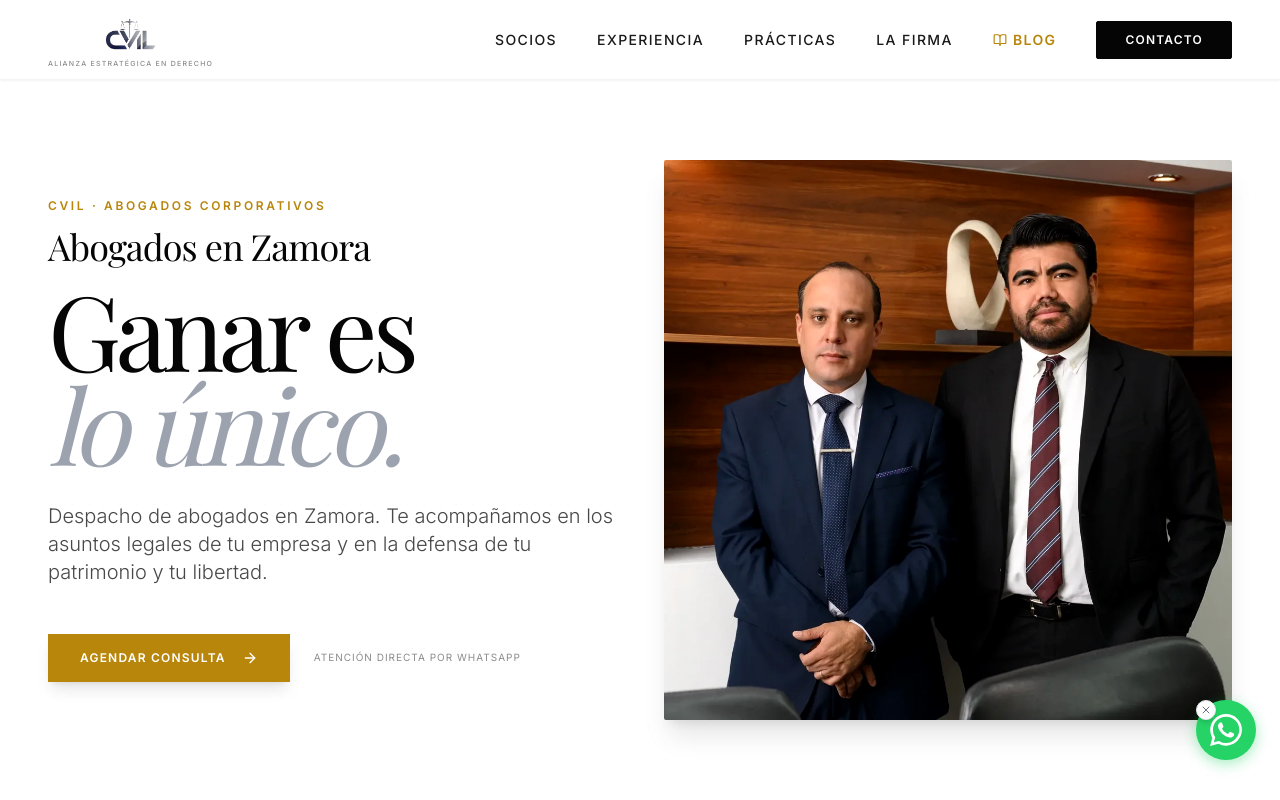
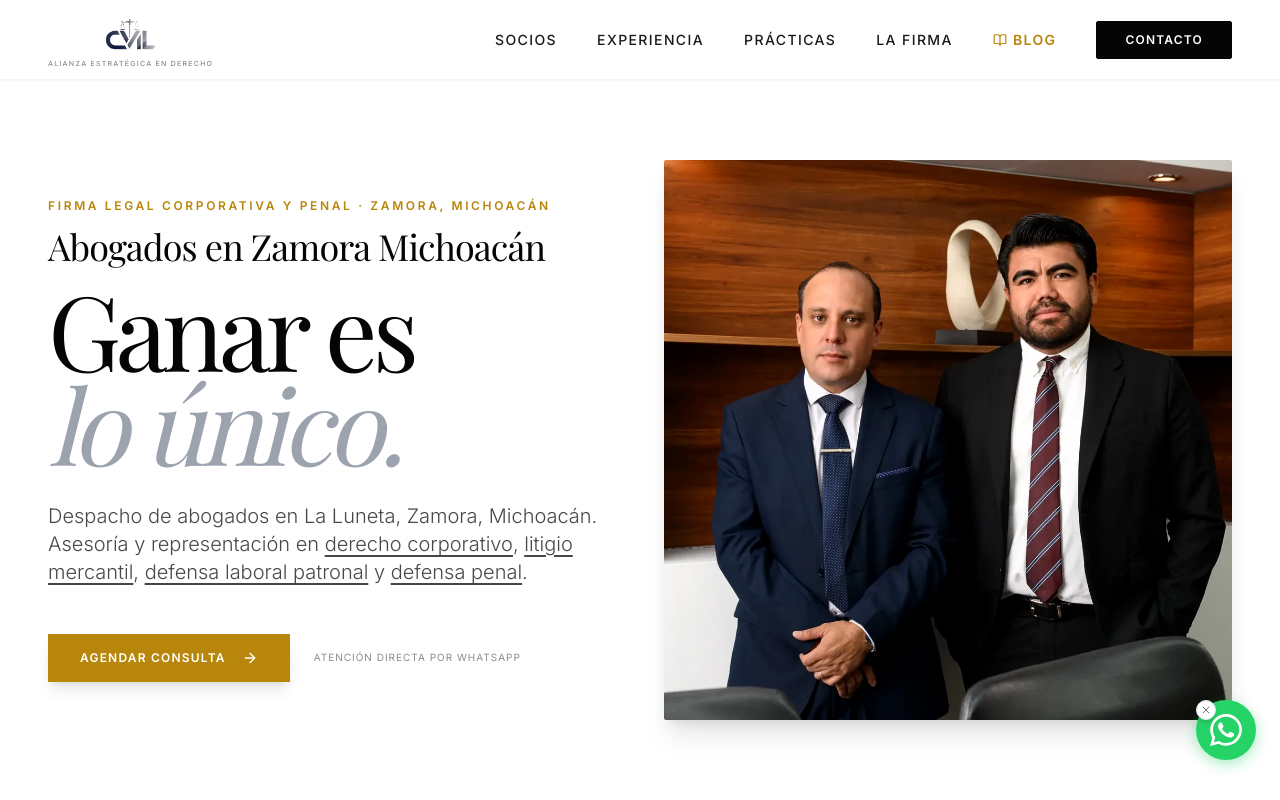
Before and after one commit to renavistudio/CVIL, a React (Vite) app: page / in a window 1280 px wide. Shown: the top 800 px of the page. Built offline with nearby package versions, Linux system fonts and the light colour scheme; a web font is replaced by a local one.

Commit message:
revert: restore proven ranking configuration from commit 3ec2bae

```diff
--- a/components/Footer.tsx
+++ b/components/Footer.tsx
@@ -8,22 +8,22 @@ const Footer: React.FC = () => (
       <div className="flex flex-col md:flex-row justify-between items-center gap-6 pb-8 border-b border-white/10">
         <div className="flex flex-col items-center md:items-start text-center md:text-left">
           <a href="/" className="inline-block"><Logo showText className="h-10 invert brightness-0" /></a>
-          <p className="text-xs text-gray-400 mt-2 font-light tracking-wide">Cerca de ti cuando necesitas tomar una decisión.</p>
+          <p className="text-xs text-stone mt-2 font-light tracking-wide">Firma legal corporativa · Asesoría a empresas, contratos y acuerdos de socios en Zamora, Michoacán.</p>
         </div>
-        <a href="https://maps.google.com/?cid=8710019042285162848" target="_blank" rel="noopener noreferrer" className="inline-flex items-center gap-2 text-sm hover:text-white"><MapPin className="w-4 h-4" />Cómo llegar</a>
+        <a href="https://maps.google.com/?cid=8710019042285162848" target="_blank" rel="noopener noreferrer" className="inline-flex items-center gap-2 text-sm hover:text-white"><MapPin className="w-4 h-4" />Ver ubicación y opiniones en Google</a>
       </div>
-      <nav aria-label="Enlaces del despacho" className="py-8 grid grid-cols-2 md:grid-cols-3 gap-x-8 gap-y-4 text-sm text-gray-300">
-        <a href="/derecho-corporativo-zamora" className="hover:text-white">Contratos</a>
-        <a href="/abogados-corporativos-zamora" className="hover:text-white">Empresas y socios</a>
-        <a href="/abogados-laborales-zamora" className="hover:text-white">Asuntos laborales</a>
-        <a href="/abogados-mercantiles-zamora" className="hover:text-white">Cobranza y litigios</a>
+      <nav aria-label="Enlaces del despacho" className="py-6 flex flex-wrap items-center gap-x-6 gap-y-3 text-xs text-stone">
+        <a href="/derecho-corporativo-zamora" className="hover:text-white">Revisión y elaboración de contratos</a>
+        <a href="/abogados-corporativos-zamora" className="hover:text-white">Abogados corporativos</a>
+        <a href="/abogados-laborales-zamora" className="hover:text-white">Defensa laboral patronal</a>
+        <a href="/abogados-mercantiles-zamora" className="hover:text-white">Litigio mercantil y cobranza</a>
         <a href="/abogados-penalistas-zamora" className="hover:text-white">Defensa penal</a>
-        <a href="/#services" className="hover:text-white">Todas las áreas</a>
+        <a href="/#services" className="hover:text-white">Especialidades legales</a>
         <a href="/blog" className="text-[#E8CA9D] hover:text-white">Guías legales</a>
         <a href="/aviso-de-privacidad" className="hover:text-white">Aviso de privacidad</a>
-        <a href="https://www.linkedin.com/company/cvil-abogados" target="_blank" rel="noopener noreferrer" className="hover:text-white">LinkedIn</a>
+        <a href="https://www.linkedin.com/company/cvil-abogados" target="_blank" rel="noopener noreferrer" className="hover:text-white">LinkedIn de CVIL</a>
       </nav>
-      <div className="pt-6 border-t border-white/10 flex flex-col md:flex-row justify-between items-center gap-4 text-xs text-gray-400">
+      <div className="pt-6 border-t border-white/10 flex flex-col md:flex-row justify-between items-center gap-4 text-xs text-stone">
         <div className="flex flex-wrap items-center gap-x-4 gap-y-2 text-center md:text-left">
           <span>Calle Suiza 721, Piso 3, La Luneta, 59689 Zamora de Hidalgo, Michoacán.</span>
           <a href="https://wa.me/524432735543" target="_blank" rel="noopener noreferrer" className="hover:text-white">WhatsApp: 443 273 5543</a>
--- a/components/Hero.tsx
+++ b/components/Hero.tsx
@@ -12,10 +12,10 @@ const Hero: React.FC = () => {
             <img src="/images/dsc/DSC_6061_opt.webp" width="800" height="600" alt="Socios fundadores de CVIL Abogados Corporativos" fetchPriority="high" className="w-full h-full object-cover object-top contrast-[1.05]" />
           </button>
           <div className="lg:order-1">
-            <p className="text-[10px] lg:text-xs uppercase tracking-[0.22em] text-gold font-semibold mb-3">CVIL · Abogados Corporativos</p>
-            <h1 className="text-2xl sm:text-3xl lg:text-4xl font-serif font-medium tracking-tight mb-4 text-obsidian">Abogados en Zamora</h1>
+            <p className="text-[10px] lg:text-xs uppercase tracking-[0.22em] text-gold font-semibold mb-3">Firma legal corporativa y penal · Zamora, Michoacán</p>
+            <h1 className="text-2xl sm:text-3xl lg:text-4xl font-serif font-medium tracking-tight mb-4">Abogados en Zamora Michoacán</h1>
             <p className="text-[13vw] lg:text-[6.5rem] leading-[0.9] font-serif font-medium tracking-tighter mb-6 lg:mb-8">Ganar es <br /><span className="italic text-gray-400 font-light">lo único.</span></p>
-            <p className="text-base lg:text-xl text-charcoal/80 font-light leading-relaxed max-w-2xl">Despacho de abogados en Zamora. Te acompañamos en los asuntos legales de tu empresa y en la defensa de tu patrimonio y tu libertad.</p>
+            <p className="text-base lg:text-xl text-charcoal/80 font-light leading-relaxed max-w-2xl">Despacho de abogados en La Luneta, Zamora, Michoacán. Asesoría y representación en <a href="/abogados-corporativos-zamora" className="underline underline-offset-4">derecho corporativo</a>, <a href="/abogados-mercantiles-zamora" className="underline underline-offset-4">litigio mercantil</a>, <a href="/abogados-laborales-zamora" className="underline underline-offset-4">defensa laboral patronal</a> y <a href="/abogados-penalistas-zamora" className="underline underline-offset-4">defensa penal</a>.</p>
             <div className="mt-8 lg:mt-12 flex flex-wrap gap-6 items-center">
               <a href="https://wa.me/524432735543?text=Hola%2C%20me%20interesa%20agendar%20una%20consulta%20con%20CVIL%20Abogados." target="_blank" rel="noopener noreferrer" className="inline-flex items-center justify-center gap-4 bg-gold text-white px-8 py-4 text-xs font-bold uppercase tracking-widest hover:bg-obsidian transition-colors shadow-lg w-full sm:w-auto">Agendar consulta<ArrowRight className="w-4 h-4" /></a>
               <span className="text-[10px] text-stone uppercase tracking-widest">Atención directa por WhatsApp</span>
--- a/components/Partners.tsx
+++ b/components/Partners.tsx
@@ -223,7 +223,7 @@ const Partners: React.FC<{ onOpenSocio?: (id: number) => void; paused?: boolean
                             Nuestros Socios &amp; Equipo.
                         </h2>
                         <p className="text-charcoal/70 font-light text-base leading-relaxed mb-8">
-                            Abogados en Zamora con sólida trayectoria y visión estratégica en derecho corporativo, litigio mercantil, laboral y penal.
+                            Defensa de prestigio guiada por socios con sólida trayectoria y visión estratégica en cada rama del derecho.
                         </p>
 
                         {/* Custom Slider Navigation (Arrows & Dots) — desktop only */}
--- a/data/site.js
+++ b/data/site.js
@@ -346,9 +346,9 @@ export const SITE = {
 // One source of truth for the HTML response and the running React application.
 export const PAGE_META = {
   '/': {
-    type: 'home', title: 'Abogados en Zamora | CVIL',
-    h1: 'Abogados en Zamora',
-    description: 'Despacho de abogados en Zamora, Michoacán. Asesoría y representación en derecho corporativo, mercantil, defensa laboral patronal y penal en La Luneta.',
+    type: 'home', title: 'Abogados en Zamora, Michoacán | CVIL',
+    h1: 'Abogados en Zamora Michoacán',
+    description: 'Despacho de abogados en Zamora, Michoacán. Derecho corporativo, mercantil, defensa laboral patronal y penal. Oficinas en La Luneta. Agenda con CVIL.',
   },
   '/blog': {
     type: 'blog', title: 'Guías legales para empresas en Zamora | CVIL Abogados',
--- a/index.html
+++ b/index.html
@@ -30,22 +30,22 @@
   <meta name="theme-color" content="#050505" />
 
   <!-- SEO PRIMARIO -->
-  <title>Abogados en Zamora | CVIL</title>
-  <meta name="description" content="Despacho de abogados en Zamora, Michoacán. Asesoría y representación en derecho corporativo, mercantil, defensa laboral patronal y penal en La Luneta." />
+  <title>Abogados en Zamora, Michoacán | CVIL</title>
+  <meta name="description" content="Despacho de abogados en Zamora, Michoacán. Derecho corporativo, mercantil, defensa laboral patronal y penal. Oficinas en La Luneta. Agenda con CVIL." />
   <link rel="canonical" href="https://cvilabogados.mx/" />
 
   <!-- OPEN GRAPH (Social Media) -->
   <meta property="og:type" content="website" />
-  <meta property="og:title" content="Abogados en Zamora | CVIL" />
-  <meta property="og:description" content="Despacho de abogados en Zamora, Michoacán. Asesoría y representación en derecho corporativo, mercantil, defensa laboral patronal y penal en La Luneta." />
+  <meta property="og:title" content="Abogados en Zamora, Michoacán | CVIL" />
+  <meta property="og:description" content="Despacho de abogados en Zamora, Michoacán. Derecho corporativo, mercantil, defensa laboral patronal y penal. Oficinas en La Luneta. Agenda con CVIL." />
   <meta property="og:image" content="https://cvilabogados.mx/images/og-image.webp" />
   <meta property="og:url" content="https://cvilabogados.mx/" />
   <meta property="og:site_name" content="CVIL" />
 
   <!-- TWITTER CARDS -->
   <meta name="twitter:card" content="summary_large_image" />
-  <meta name="twitter:title" content="Abogados en Zamora | CVIL" />
-  <meta name="twitter:description" content="Despacho de abogados en Zamora, Michoacán. Asesoría y representación en derecho corporativo, mercantil, defensa laboral patronal y penal en La Luneta." />
+  <meta name="twitter:title" content="Abogados en Zamora, Michoacán | CVIL" />
+  <meta name="twitter:description" content="Despacho de abogados en Zamora, Michoacán. Derecho corporativo, mercantil, defensa laboral patronal y penal. Oficinas en La Luneta. Agenda con CVIL." />
   <meta name="twitter:image" content="https://cvilabogados.mx/images/og-image.webp" />
 
 
```
